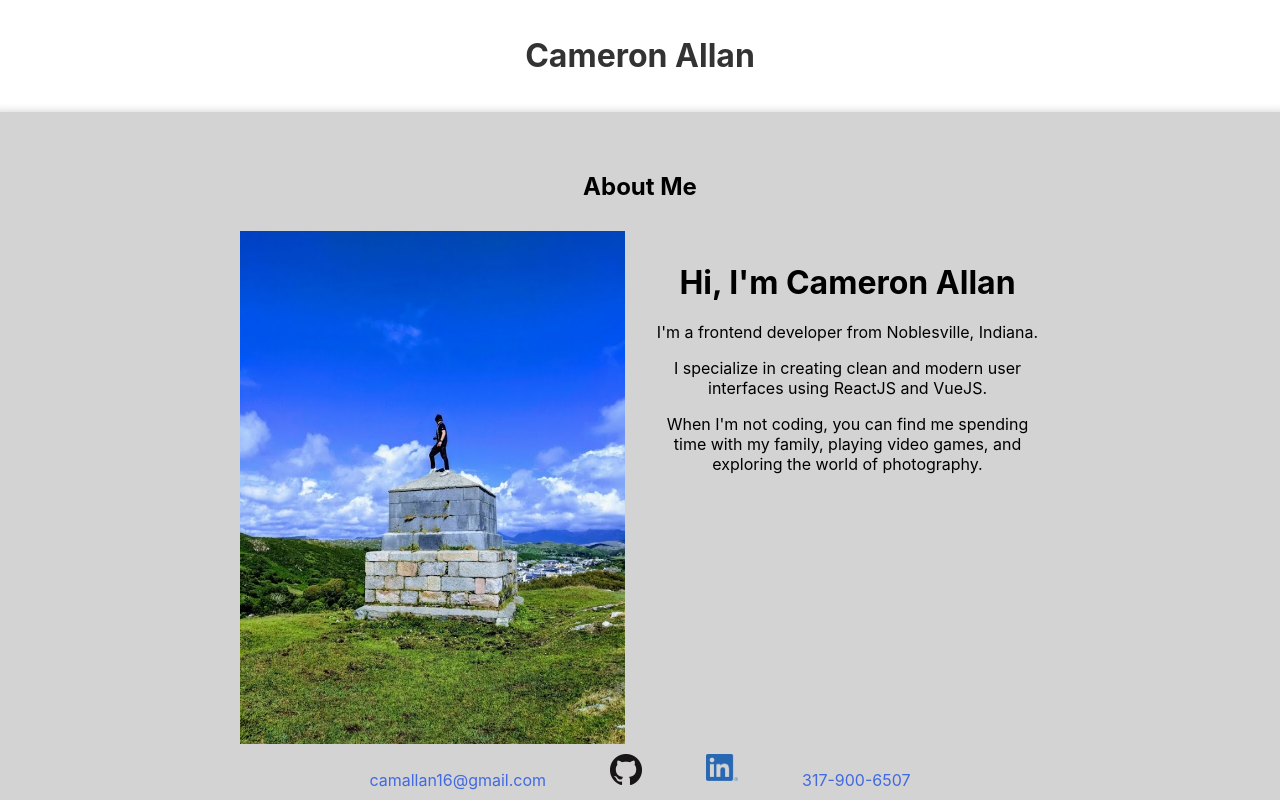
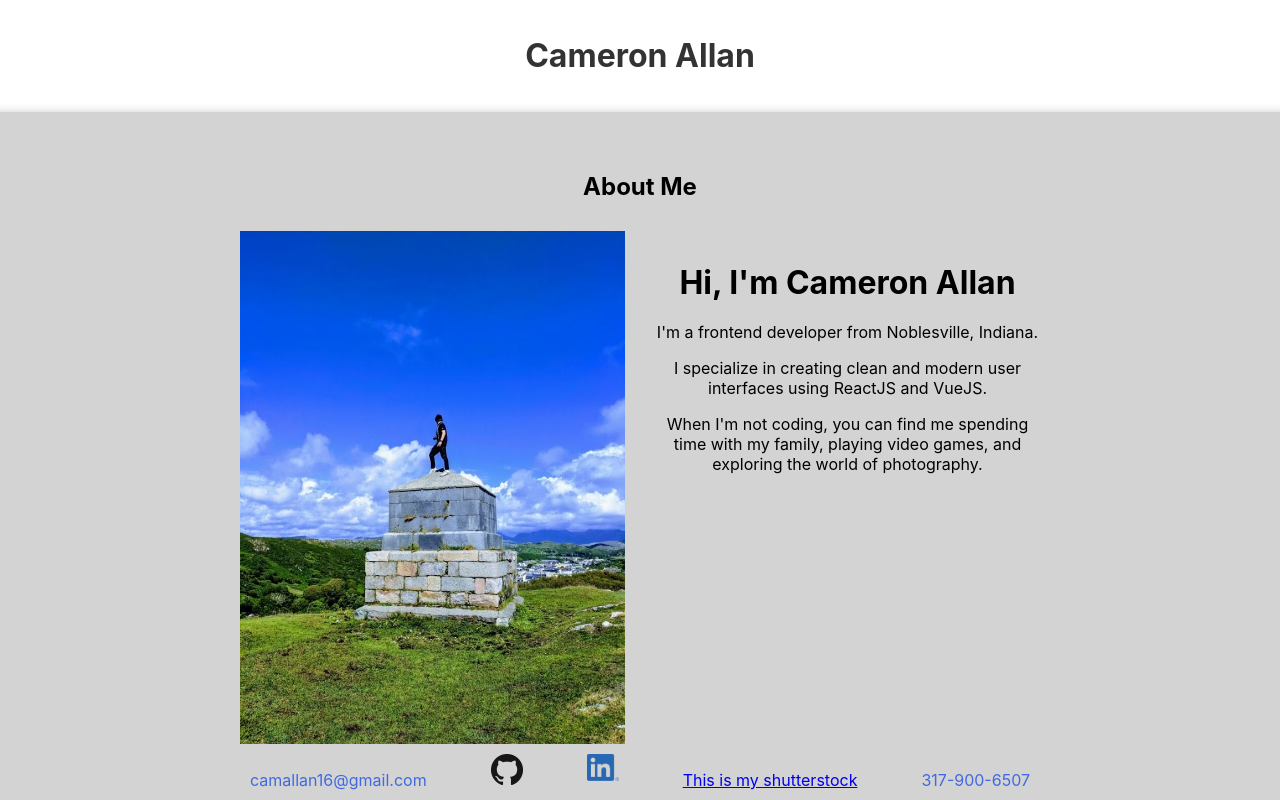
Before and after one commit to CameronAllan16/CameronAllan16.github.io, a React (Create React App) app: page / in a window 1280 px wide. Shown: the top 800 px of the page. Built offline with nearby package versions, Linux system fonts and the light colour scheme.

Commit message:
Add shutterstock for some reason

```diff
--- a/src/components/Footer.jsx
+++ b/src/components/Footer.jsx
@@ -25,6 +25,9 @@ function Footer() {
                 alt="Linkedin"
               />
             </a>
+            <a href="https://www.shutterstock.com/g/Cameron+Allan?_gl=1*ff2lww*_ga*MTA5NTA3MTY3MC4xNjgxMTgxMTQw*_ga_5JRYE4Y8J9*MTY4MTE4MTE0MC4xLjEuMTY4MTE4MTQ0Ny40MC4wLjA.*_fplc*WXphV09SR0hod2xrb3RuTnNLalEyV0t4dktxTzBVOVJEdFV4VU8lMkY5Sk5UOXl6YXVveTQ0N3d0bERnZkZURFU1NjRKVWx3UXZZTnlHNDJKbFh6bXl4d3hJQ0swOUdiQU91dWUxOVN6QzlhYXdOU3FMdERLcjhuRVQ2bXNrcWclM0QlM0Q.&rid=250349332">
+              <p>This is my shutterstock</p>
+            </a>
             <p className="phone-number">317-900-6507</p>
         </div>
       </div>
```
